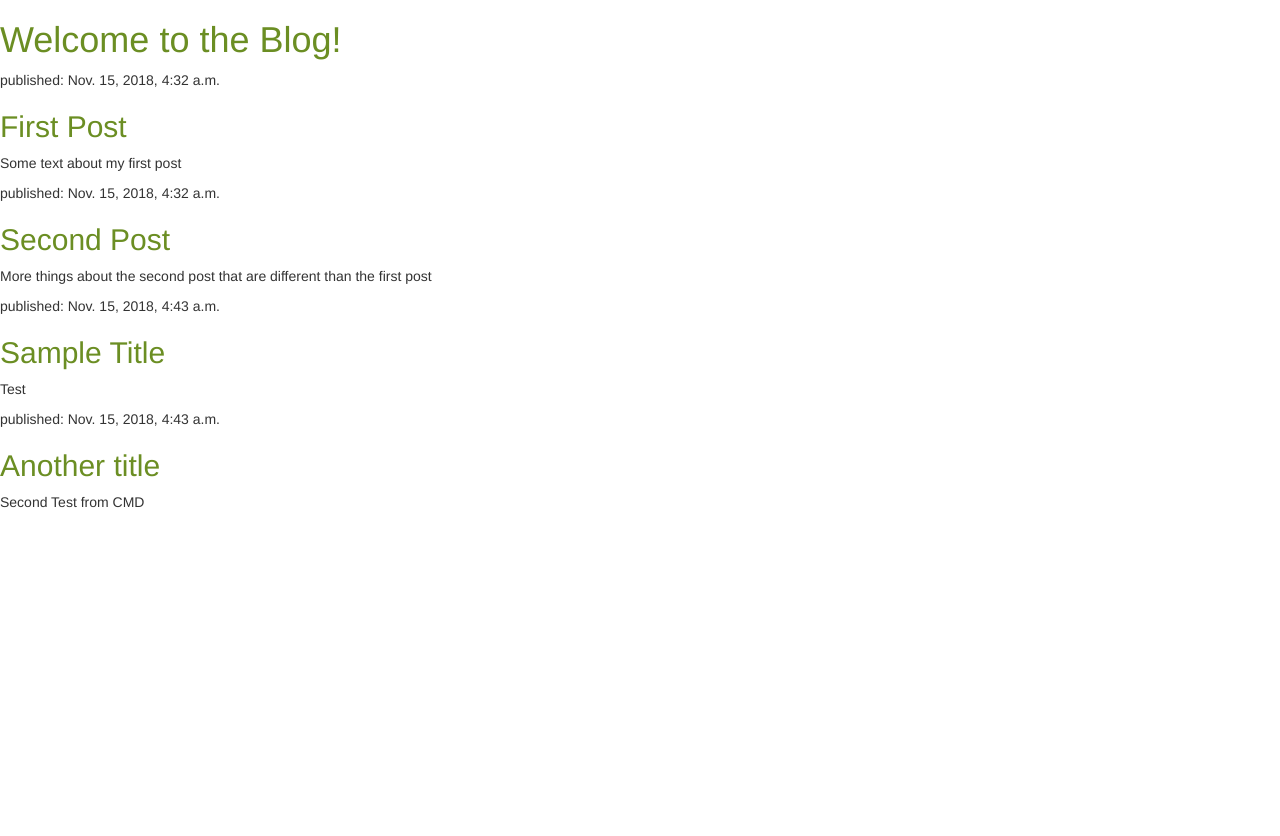
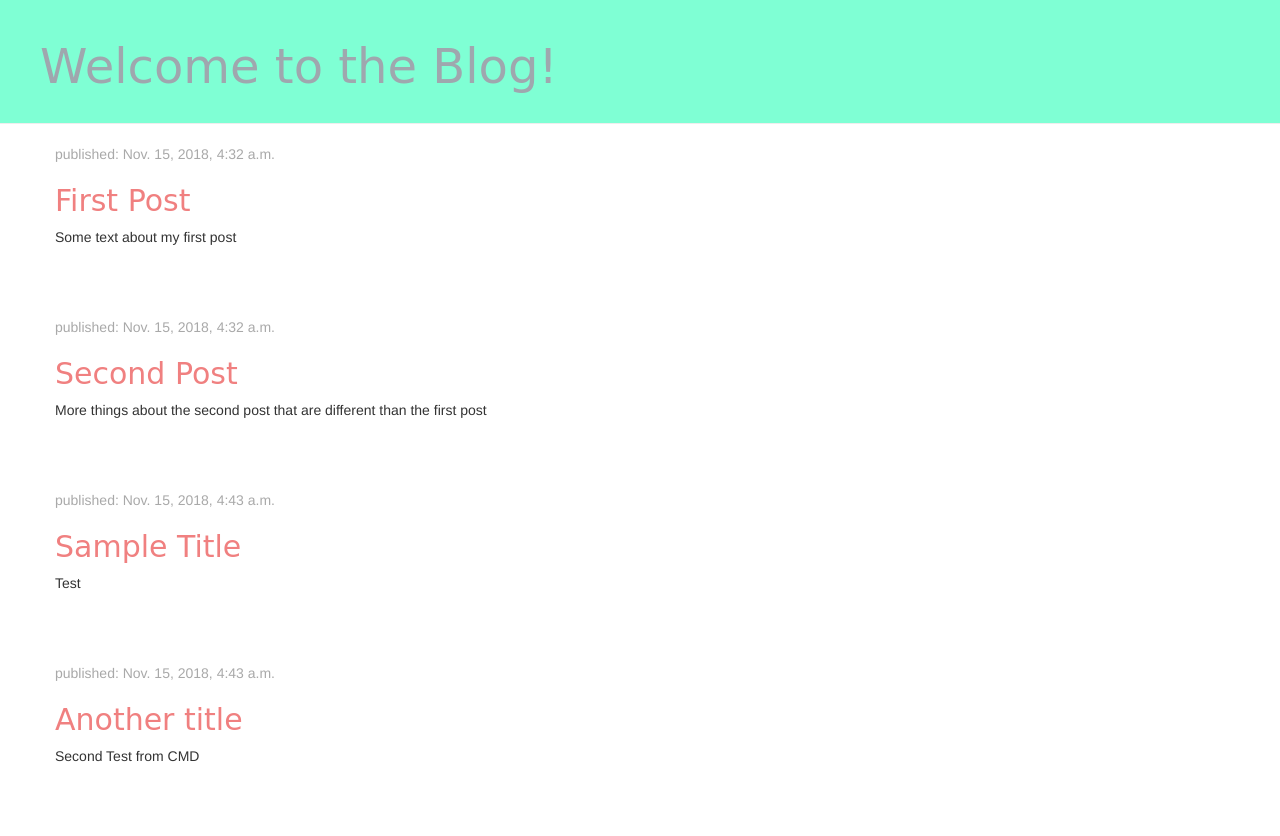
Before and after one commit to egotch/my-first-blog, a Django app: page / in a window 1280 px wide. Before the commit the page ends 508 px from the top, so only its background shows below. Run offline with Django 3.2, Linux system fonts and the light colour scheme; data comes from the database, SQL or seed files in the repository; some libraries are stand-ins or nearby versions.

Commit message:
CSS updates

```diff
--- a/blog/static/css/blog.css
+++ b/blog/static/css/blog.css
@@ -1,3 +1,51 @@
 h1 a, h2 a {
-    color: olivedrab;
+    color: lightcoral;
+    font-family: Gabriola, cursive;
 }
+
+.page-header {
+    background-color: aquamarine;
+    margin-top: 0;
+    padding: 20px 20px 20px 40px;
+}
+
+.page-header h1, .page-header h1 a, .page-header h1 a:visited, .page-header h1 a:active {
+    color: #9fa7ae;
+    font-size: 36pt;
+    text-decoration: none;
+}
+
+.content {
+    margin-left: 40px;
+}
+
+h1, h2, h3, h4 {
+    font-family: Gabriola, cursive;
+}
+
+.date {
+    color: darkgray;
+}
+
+.save {
+    float: right;
+}
+
+.post-form textarea, .post-form input {
+    width: 100%;
+}
+
+.top-menu, .top-menu:hover, .top-menu:visited {
+    color: #ffffff;
+    float: right;
+    font-size: 26pt;
+    margin-right: 20px;
+}
+
+.post {
+    margin-bottom: 70px;
+}
+
+.post h1 a, .post h1 a:visited {
+    color: #000000;
+}
--- a/templates/blog/post_list.html
+++ b/templates/blog/post_list.html
@@ -7,16 +7,23 @@
         <link rel="stylesheet" href="{% static 'css/blog.css' %}">
     </head>
     <body>
-        <div>
+        <div class="page-header">
             <h1><a href="/">Welcome to the Blog!</a></h1>
         </div>
-
-        {% for post in posts %}
-            <div>
-                <p>published: {{ post.published_date }}</p>
-                <h2><a href="">{{ post.title }}</a></h2>
-                <p>{{ post.text|linebreaksbr }}</p>
+        <div class="content container">
+            <div class="row">
+                <div class="col-md-8">
+                    {% for post in posts %}
+                        <div class="post">
+                            <div class="date">
+                                <p>published: {{ post.published_date }}</p>
+                            </div>
+                            <h2><a href="">{{ post.title }}</a></h2>
+                            <p>{{ post.text|linebreaksbr }}</p>
+                        </div>
+                    {% endfor %}
+                </div>
             </div>
-        {% endfor %}
+        </div>
     </body>
 </html>
```
